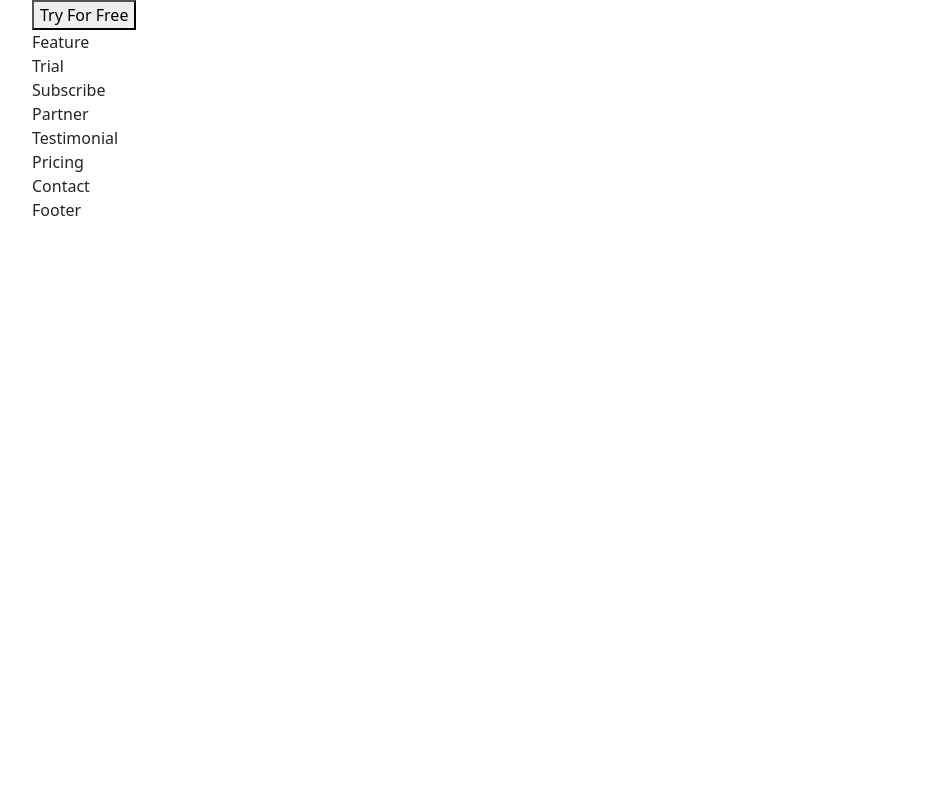
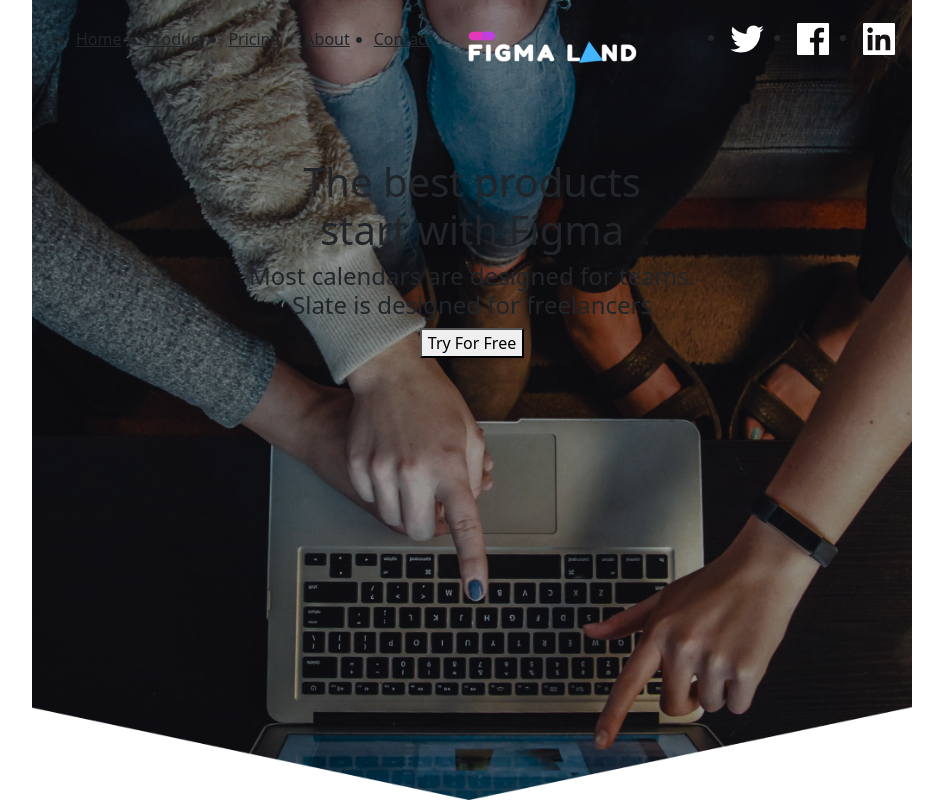
Before and after one commit to AinaAndria/integration-figma-land, a Vue app: page / in a window 1280 px wide. Shown: the top 802 px of the page, without its empty margins (168-1111 px from the left). Built offline with nearby package versions, Linux system fonts and the light colour scheme; the HTML template or start-up script is replaced by a standard one.

Commit message:
Adding header content

```diff
--- a/src/assets/main.scss
+++ b/src/assets/main.scss
@@ -1,9 +1,24 @@
+@import '@/assets/breakpoints.scss';
+
 :root {
   --color-primary: #2091f9;
-  --light-text: #ffffff;
+  --color-secondary: #2dc071;
+  --color-tertiary: #f15b07;
+  --color-text: #252b42;
+  --color-text-secondary: #374754;
+  --color-text-light: #ffffff;
+  --color-background-dark: #252b42;
+  --color-background-light: #ffffff;
+  --color-background-gradient: #222b32;
 }
 
 @media (prefers-color-scheme: dark) {
+}
+
+html {
+  margin: 0;
+  padding: 0;
+  scroll-behavior: smooth;
 }
 
 body {
@@ -24,15 +39,19 @@ body {
   text-rendering: optimizeLegibility;
   -webkit-font-smoothing: antialiased;
   -moz-osx-font-smoothing: grayscale;
+  margin: 0;
+  padding: 0;
 }
 
 button {
   background-color: var(--color-primary);
-  color: var(--light-text);
+  color: var(--color-text-light);
   padding: 18px 38px;
   border-radius: 35px;
   border: none;
   cursor: pointer;
+  font-size: 20px;
+  line-height: 20px;
 
   &:hover {
     box-shadow: 0px 0px 2px var(--color-primary);
@@ -43,8 +62,64 @@ button {
   }
 
   &.white {
-    background-color: var(--light-text);
+    background-color: var(--color-text-light);
     color: var(--color-primary);
     border: 1px solid var(--color-primary);
   }
 }
+
+.container {
+  padding: 0 10px;
+
+  @include media-breakpoint-up(md) {
+    padding: 0 100px;
+  }
+
+  @include media-breakpoint-up(lg) {
+    padding: 0 200px;
+  }
+}
+
+ul,
+li {
+  padding: 0;
+  margin: 0;
+  list-style: none;
+}
+
+a {
+  text-decoration: none;
+}
+
+h1 {
+  font-size: 74px;
+  line-height: 84px;
+  letter-spacing: 0.2px;
+  font-weight: bold;
+}
+
+h2 {
+  font-size: 48px;
+  line-height: 55px;
+  letter-spacing: 0.2px;
+}
+
+h3 {
+  font-size: 20px;
+  line-height: 28px;
+  letter-spacing: 0.1px;
+  font-weight: bold;
+}
+
+h4 {
+  font-size: 28px;
+  line-height: 40px;
+  letter-spacing: 0.2px;
+}
+
+h5 {
+  font-size: 16px;
+  line-height: 23px;
+  letter-spacing: 0.1px;
+  font-weight: bold;
+}
--- a/src/components/layouts/HeaderComponent.vue
+++ b/src/components/layouts/HeaderComponent.vue
@@ -1,14 +1,113 @@
 <script setup lang="ts"></script>
 
 <template>
-  <div>
-    <button type="button" class="white">Try For Free</button>
+  <div class="header-container container">
+    <div class="navbar">
+      <div class="navbar-start">
+        <ul class="link-list">
+          <li>
+            <a href="#">Home</a>
+          </li>
+          <li>
+            <a href="#feature">Product</a>
+          </li>
+          <li>
+            <a href="#pricing">Pricing</a>
+          </li>
+          <li>
+            <a href="#">About</a>
+          </li>
+          <li>
+            <a href="#contact">Contact</a>
+          </li>
+        </ul>
+        <img class="logo" src="/src/assets/images/society_logo.png" alt="logo" />
+      </div>
+
+      <div class="navbar-end">
+        <ul class="logo-list">
+          <li>
+            <a href="#" target="_blank">
+              <img src="@/assets/images/twitter.svg" alt="twitter" />
+            </a>
+          </li>
+          <li>
+            <a href="#" target="_blank">
+              <img src="@/assets/images/facebook.svg" alt="facebook" />
+            </a>
+          </li>
+          <li>
+            <a href="#" target="_blank">
+              <img src="@/assets/images/linkedin.svg" alt="linkedin" />
+            </a>
+          </li>
+        </ul>
+      </div>
+    </div>
+
+    <div class="header-welcome">
+      <h1>The best products<br />start with Figma</h1>
+      <h4>Most calendars are designed for teams. Slate is designed for freelancers</h4>
+    </div>
+
+    <div class="header-action-button">
+      <button type="button">Try For Free</button>
+    </div>
   </div>
 </template>
 
 <style scoped lang="scss">
 @import '@/assets/breakpoints.scss';
-div {
-  color: var(--color-primary);
+.header-container {
+  height: 100vh;
+  background-image: url('@/assets/images/header_background.png');
+  background-position: center bottom;
+  background-repeat: no-repeat;
+  background-size: cover;
+  color: var(--color-text-light);
+
+  .navbar {
+    display: flex;
+    justify-content: space-between;
+    align-items: center;
+
+    .navbar-start {
+      display: flex;
+      gap: 1.5rem;
+      align-items: center;
+
+      .link-list {
+        display: flex;
+        gap: 1.5rem;
+
+        a {
+          color: var(--color-text-light);
+        }
+      }
+    }
+    .navbar-end {
+      .logo-list {
+        display: flex;
+        gap: 1.5rem;
+
+        img {
+          cursor: pointer;
+        }
+      }
+    }
+  }
+
+  .header-welcome {
+    margin-top: 4rem;
+    text-align: center;
+    padding: 0 11rem;
+  }
+
+  .header-action-button {
+    width: 100%;
+    display: flex;
+    align-items: center;
+    justify-content: center;
+  }
 }
 </style>
```
Also changed, not shown: src/assets/images/linkedin.svg (renamed from src/assets/images/linkendin.svg).
